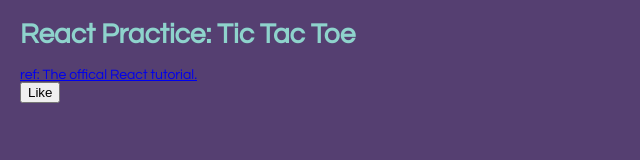
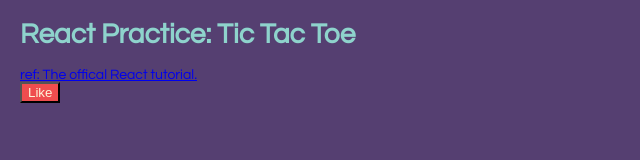
Before and after one commit to umbrella-h/110GreenFingerPrints, a plain HTML site: page React-prac-Tic-Tac-Toe/index.html in a window 1280 px wide. Shown: the whole page, without its empty margins (0-640 px from the left). Drawn offline with nearby package versions, Linux system fonts and the light colour scheme.

Commit message:
Update ttt.css

```diff
--- a/React-prac-Tic-Tac-Toe/ttt.css
+++ b/React-prac-Tic-Tac-Toe/ttt.css
@@ -7,6 +7,11 @@ body {
 
 ol, ul {
   padding-left: 30px;
+}
+
+button{
+ background-color: #EF4D4E;
+ color: #FDF4D9;
 }
 
 .board-row:after {
```
